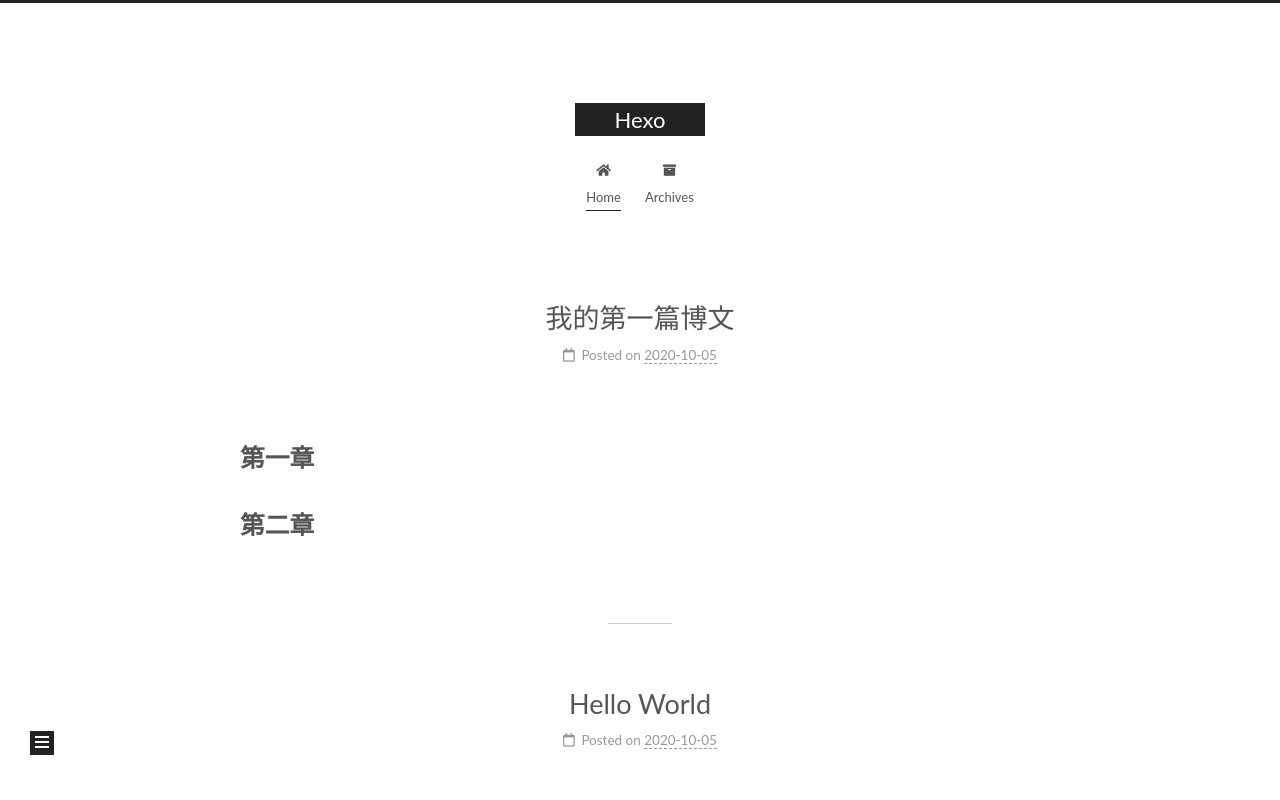
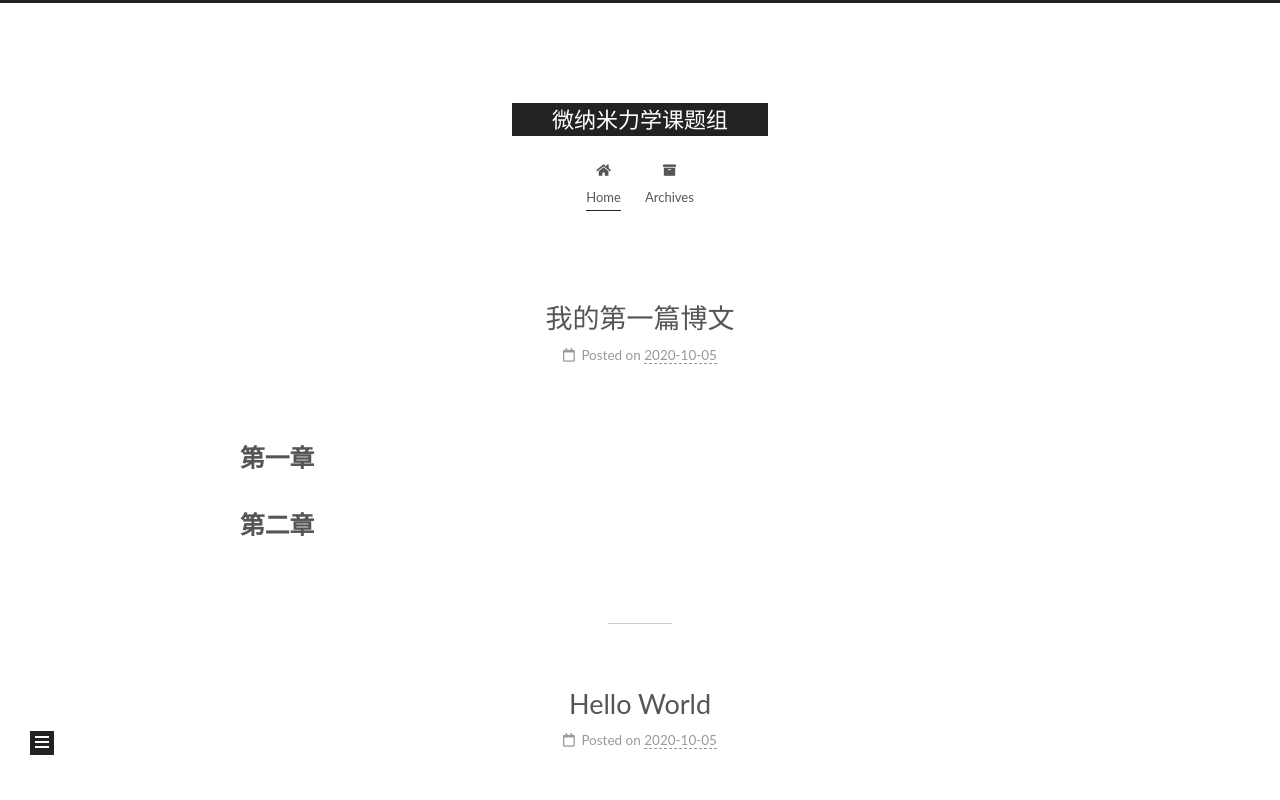
Before and after one commit to cty9525785/cty9525785.github.io, a plain HTML site: page index.html in a window 1280 px wide. Shown: the top 800 px of the page. Drawn offline with Linux system fonts and the light colour scheme.

Commit message:
Site updated: 2020-10-23 15:19:34

```diff
--- a/index.html
+++ b/index.html
@@ -21,9 +21,9 @@
   </script>
 
   <meta property="og:type" content="website">
-<meta property="og:title" content="Hexo">
+<meta property="og:title" content="微纳米力学课题组">
 <meta property="og:url" content="http://example.com/index.html">
-<meta property="og:site_name" content="Hexo">
+<meta property="og:site_name" content="微纳米力学课题组">
 <meta property="og:locale" content="en_US">
 <meta property="article:author" content="John Doe">
 <meta name="twitter:card" content="summary">
@@ -41,7 +41,7 @@
   };
 </script>
 
-  <title>Hexo</title>
+  <title>微纳米力学课题组</title>
 
 
 
@@ -92,7 +92,7 @@
 
     <a href="/" class="brand" rel="start">
       <span class="logo-line-before"><i></i></span>
-      <h1 class="site-title">Hexo</h1>
+      <h1 class="site-title">微纳米力学课题组</h1>
       <span class="logo-line-after"><i></i></span>
     </a>
   </div>
@@ -154,7 +154,7 @@
     </span>
 
     <span hidden itemprop="publisher" itemscope itemtype="http://schema.org/Organization">
-      <meta itemprop="name" content="Hexo">
+      <meta itemprop="name" content="微纳米力学课题组">
     </span>
       <header class="post-header">
         <h2 class="post-title" itemprop="name headline">
@@ -212,7 +212,7 @@
     </span>
 
     <span hidden itemprop="publisher" itemscope itemtype="http://schema.org/Organization">
-      <meta itemprop="name" content="Hexo">
+      <meta itemprop="name" content="微纳米力学课题组">
     </span>
       <header class="post-header">
         <h2 class="post-title" itemprop="name headline">
```
Also changed, not shown: 2020/10/05/hello-world/index.html (+4 -4 lines), 2020/10/05/我的第一篇博文/index.html (+4 -4 lines), archives/2020/10/index.html (+4 -4 lines), archives/2020/index.html (+4 -4 lines), archives/index.html (+4 -4 lines).
